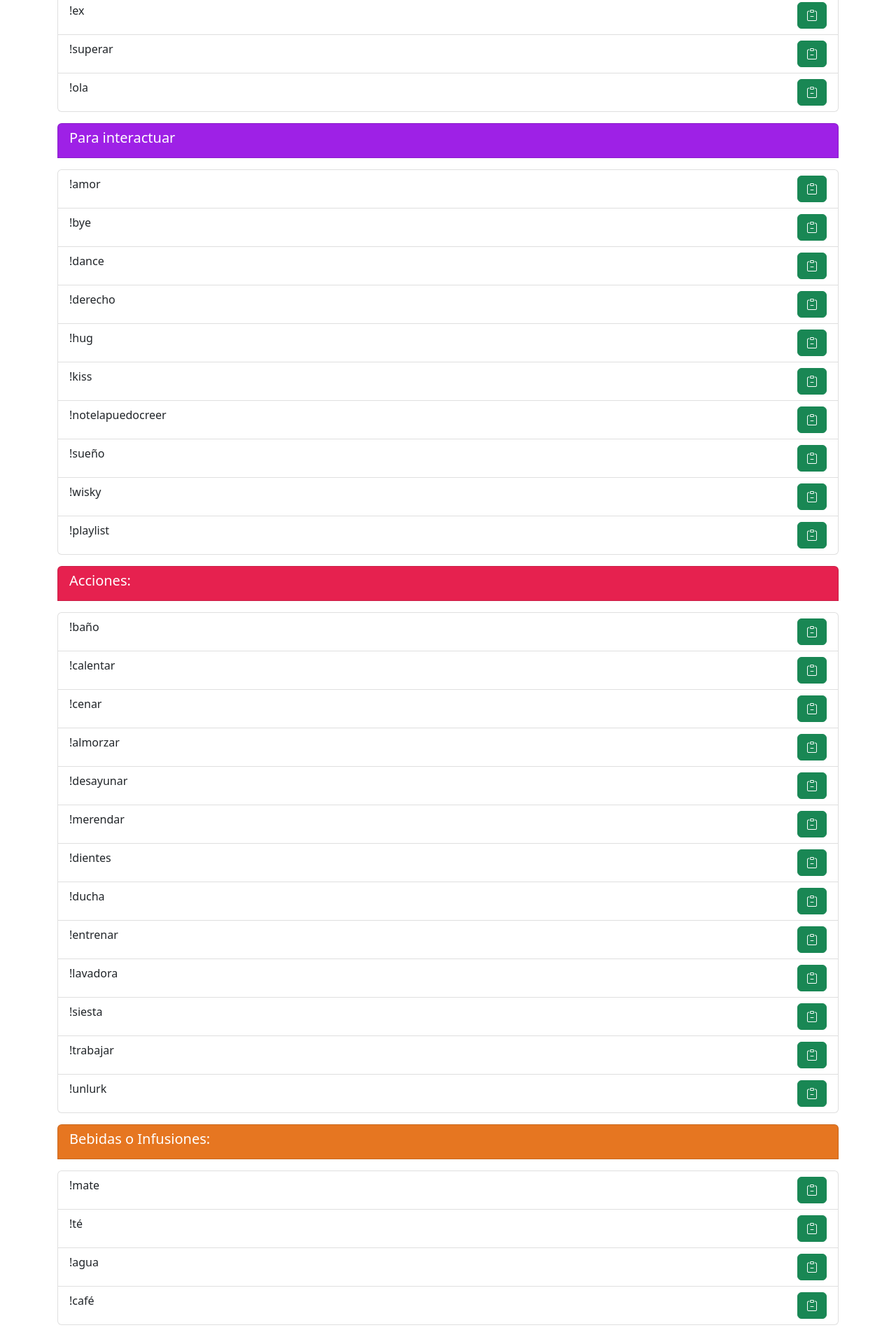
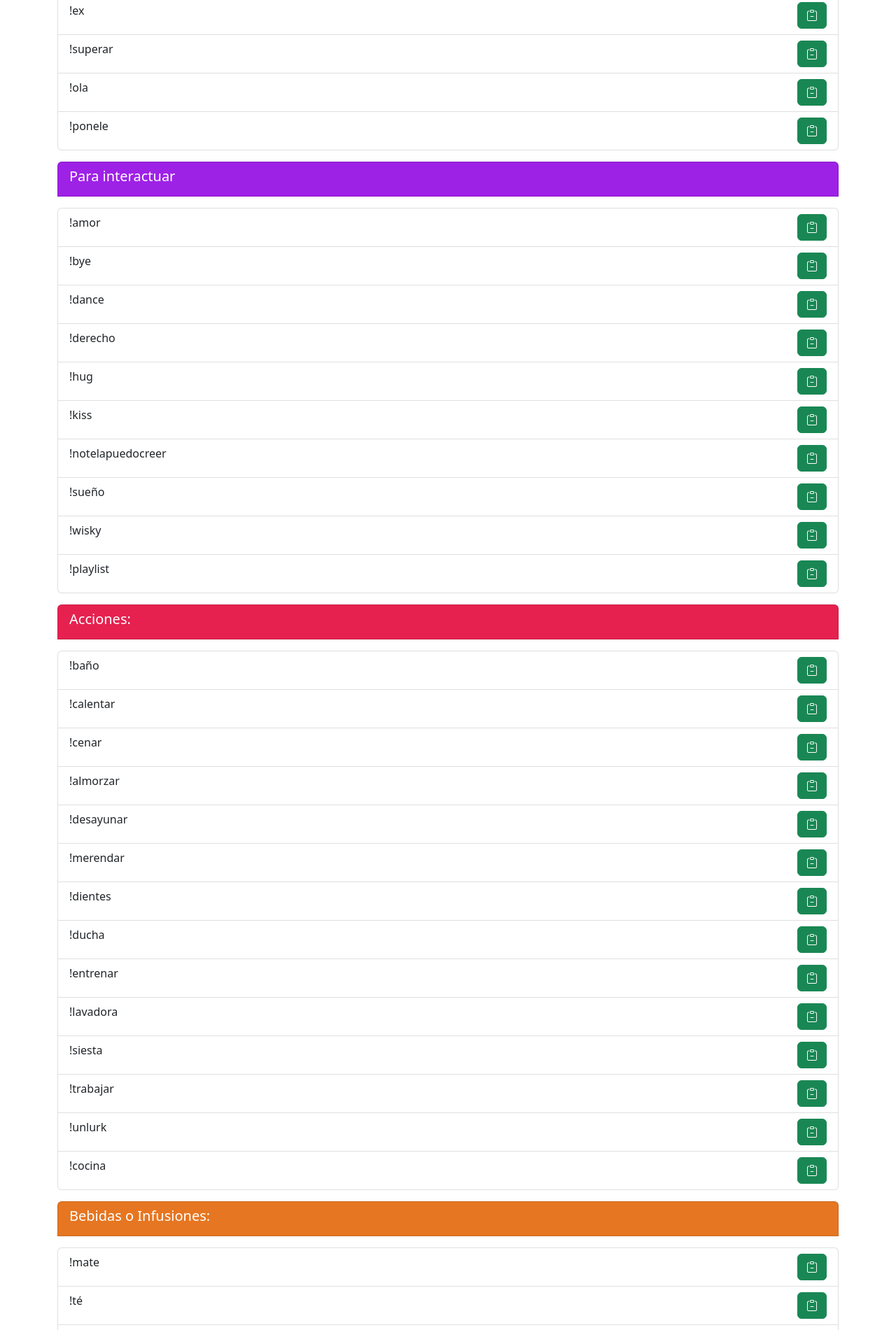
Before and after one commit to lucianoontiveros/comandoCuartoDeChenz, a website: page index.html in a window 1280 px wide. Shown: the part 2594-4495 px from the top of the page at 70% size. Drawn offline with nearby package versions, Linux system fonts and the light colour scheme.

Commit message:
se sube nueva tanda de comandos

```diff
--- a/index.html
+++ b/index.html
@@ -194,6 +194,9 @@
                 <li class="list-group-item itemText"> !ola
                     <button value="!ola" type="button" class="btn btn-success"><i class="bi bi-clipboard-minus"></i></button>
                 </li>
+                <li class="list-group-item itemText"> !ponele
+                    <button value="!ponele" type="button" class="btn btn-success"><i class="bi bi-clipboard-minus"></i></button>
+                </li>
             </ul>
         </div>
 
@@ -280,6 +283,9 @@
                 <li class="list-group-item itemText"> !unlurk
                     <button value="!unlurk" type="button" class="btn btn-success"><i class="bi bi-clipboard-minus"></i></button>
                 </li>
+                <li class="list-group-item itemText"> !cocina
+                    <button value="!cocina" type="button" class="btn btn-success"><i class="bi bi-clipboard-minus"></i></button>
+                </li>
             </ul>
         </div>
 
```
